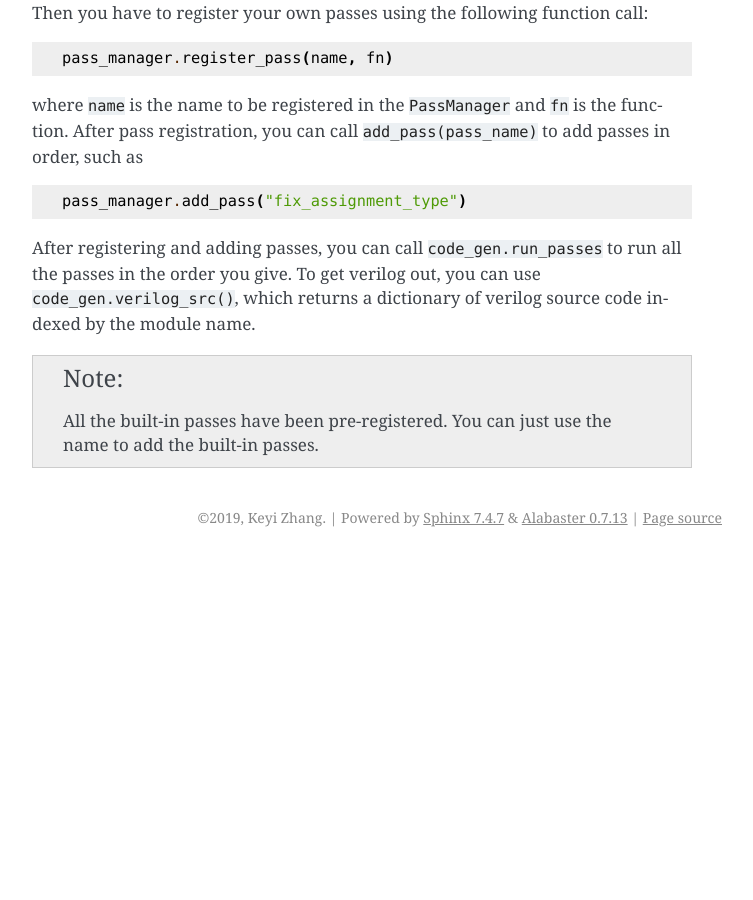
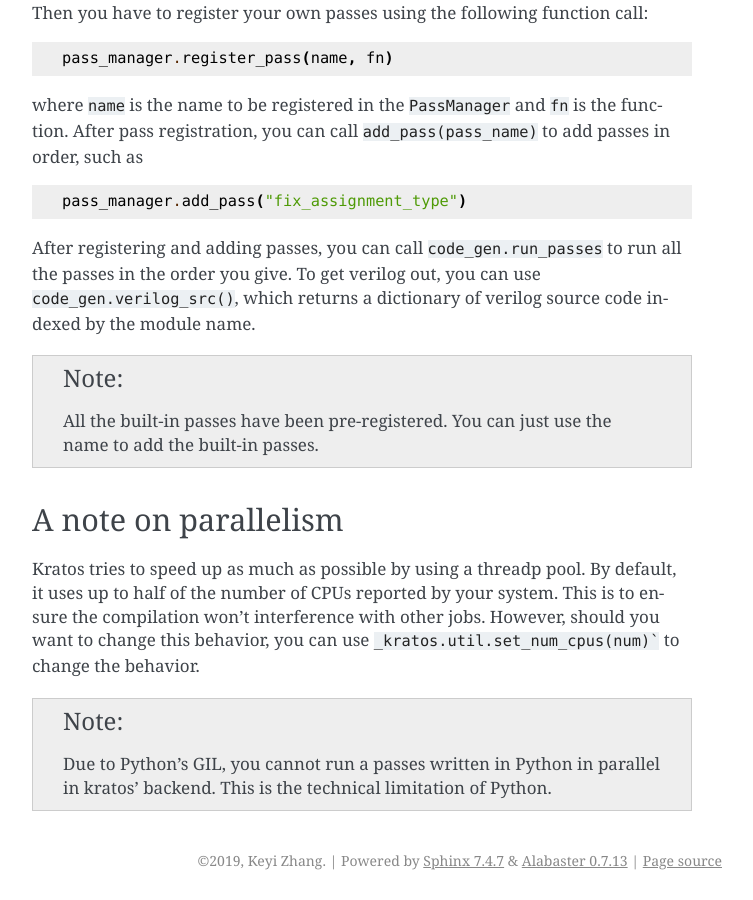
Before and after one commit to Kuree/kratos, a Sphinx documentation site: the page built from docs/advanced/passes.rst, in a window 1280 px wide and 900 px high, scrolled down 2826 px. Shown: the whole window, without its empty margins (388-1141 px from the left). Built offline with Sphinx 7.4.7, drawn with Linux system fonts in a browser that asks for light colours; before the commit the page ends 3383 px from its top, so only the background shows below that; some of the changed text lies outside the part shown.

Commit message:
expose the control of num cpus to Python; update the doc

````diff
--- a/docs/advanced/passes.rst
+++ b/docs/advanced/passes.rst
@@ -158,3 +158,18 @@ indexed by the module name.
     the name to add the built-in passes.
 
 .. _src/pass.cc: https://github.com/Kuree/kratos/blob/master/src/pass.cc
+
+A note on parallelism
+=====================
+
+Kratos tries to speed up as much as possible by using a threadp pool. By
+default, it uses up to half of the number of CPUs reported by your system.
+This is to ensure the compilation won't interference with other jobs.
+However, should you want to change this behavior, you can use
+``_kratos.util.set_num_cpus(num)``` to change the behavior.
+
+.. note::
+
+    Due to Python's GIL, you cannot run a passes written in Python in
+    parallel in kratos' backend. This is the technical limitation of
+    Python.
````
Also changed, not shown: 1 other file.
